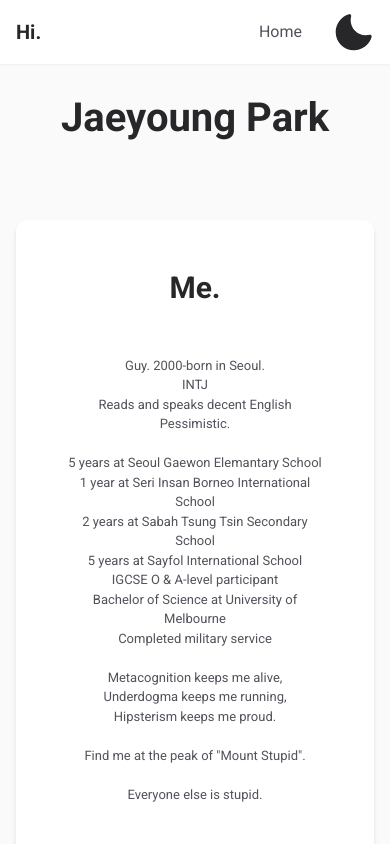
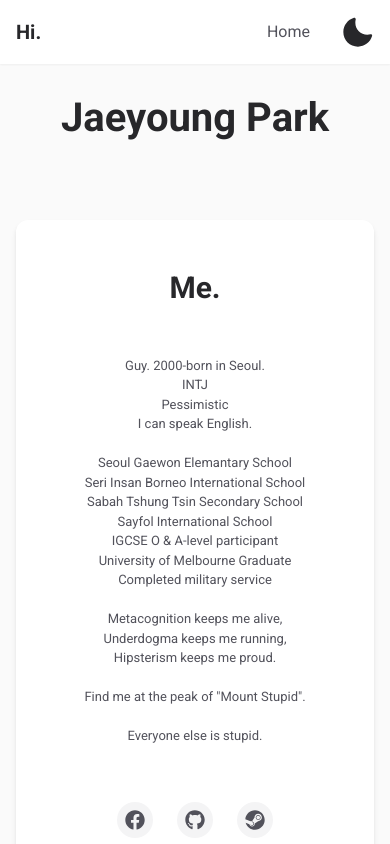
Before and after one commit to sttsspjy/myIdCard, a React (Vite) app: page / in a window 390 px wide. Shown: the top 844 px of the page. Built offline with nearby package versions, Linux system fonts and the light colour scheme.

Commit message:
mobile responsive website test 2, should work as expected now

```diff
--- a/src/components/Navbar.tsx
+++ b/src/components/Navbar.tsx
@@ -1,9 +1,10 @@
-import { Box, Flex, Link as ChakraLink, Spacer, IconButton } from '@chakra-ui/react'
+import { Box, Flex, Link as ChakraLink, Spacer, IconButton, useBreakpointValue } from '@chakra-ui/react'
 import { useColorMode } from '@chakra-ui/color-mode'
 import { Link as RouterLink } from 'react-router-dom'
 import { MoonIcon, SunIcon } from '@chakra-ui/icons'
 
 const Navbar = () => {
+  const iconSize = useBreakpointValue({ base: "sm", md: "md" });
   const { colorMode, toggleColorMode } = useColorMode()
 
   return (
@@ -25,7 +26,7 @@ const Navbar = () => {
             aria-label="Toggle dark mode"
             as={colorMode === 'dark' ? SunIcon : MoonIcon}
             onClick={toggleColorMode}
-            size="md"
+            size={iconSize}
             variant="ghost"
           />
         </Flex>
--- a/src/pages/Home.tsx
+++ b/src/pages/Home.tsx
@@ -6,15 +6,15 @@ const Home = () => {
   // Split the text by periods and format with line breaks
   const bioText = `Guy. 2000-born in Seoul.
   INTJ
-Reads and speaks decent English
-Pessimistic.
+  Pessimistic
+I can speak English.
 
-5 years at Seoul Gaewon Elemantary School
-1 year at Seri Insan Borneo International School
-2 years at Sabah Tsung Tsin Secondary School
-5 years at Sayfol International School
+Seoul Gaewon Elemantary School
+Seri Insan Borneo International School
+Sabah Tshung Tsin Secondary School
+Sayfol International School
 IGCSE O & A-level participant
-Bachelor of Science at University of Melbourne
+University of Melbourne Graduate
 Completed military service
 
 Metacognition keeps me alive,
```
